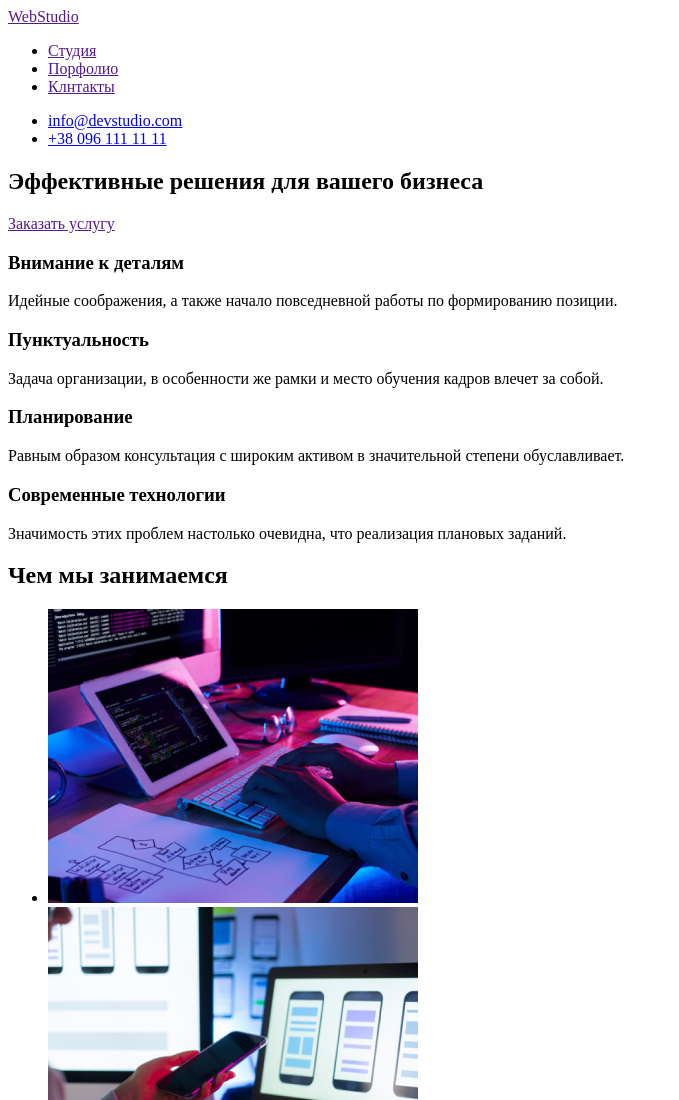
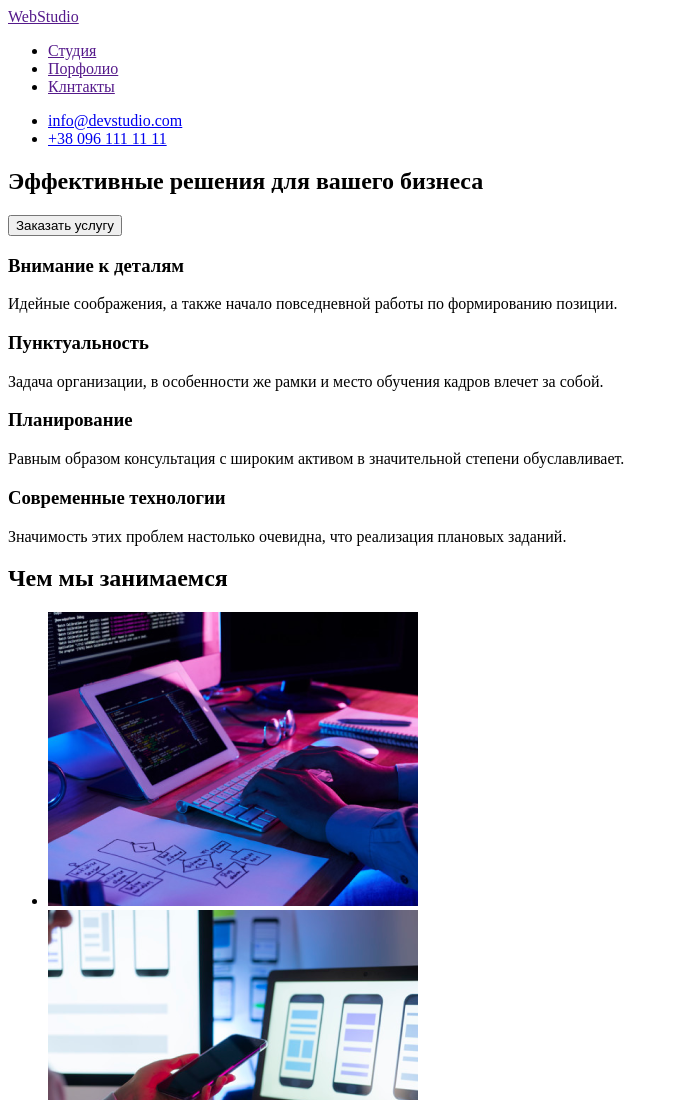
Before and after one commit to Leila-2/goit-1, a plain HTML site: page index.html in a window 1280 px wide. Shown: the top 1100 px of the page, without its empty margins (0-679 px from the left). Drawn offline with Linux system fonts and the light colour scheme.

Commit message:
Добавляет кнопку
Добавляет кнопку "Заказать услугу"

```diff
--- a/index.html
+++ b/index.html
@@ -26,7 +26,7 @@
       <!--Hero section-->
       <section>
         <h1>Эффективные решения для вашего бизнеса</h1>
-        <a href="">Заказать услугу</a>
+        <p><input type="button" value="Заказать услугу" /></p>
       </section>
       <section>
         <h3>Внимание к деталям</h3>
```
